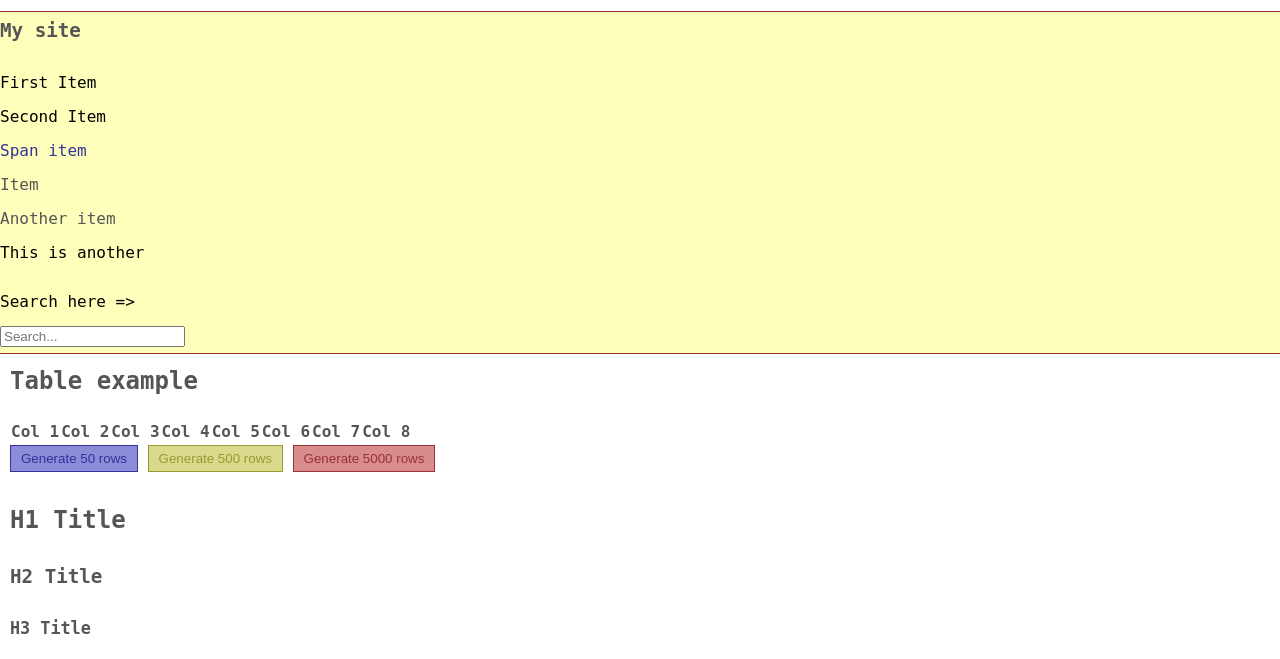
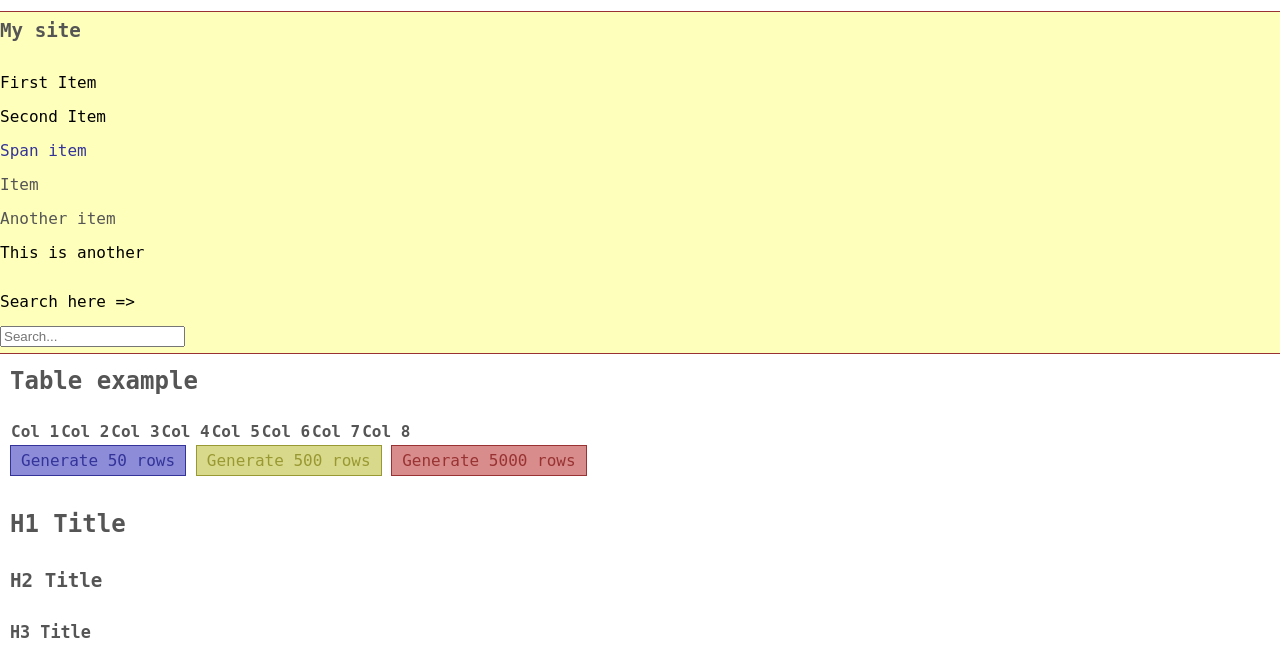
Before and after one commit to Leprosy/ProgUI, a plain HTML site: page index.html in a window 1280 px wide. Shown: the part 103-762 px from the top of the page. Drawn offline with Linux system fonts and the light colour scheme.

Commit message:
Button fonts

```diff
--- a/css/style.css
+++ b/css/style.css
@@ -192,6 +192,8 @@ nav ul:last-of-type {
 } */
 /* Buttons */
 button {
+  font-family: mono;
+  font-size: 16px;
   padding: 5px 10px;
   background-color: #a2a2a2;
   color: #555555;
--- a/css_source/components.less
+++ b/css_source/components.less
@@ -68,6 +68,8 @@ nav {
 
 /* Buttons */
 button {
+    font-family: @font-primary;
+    font-size: @font-size-base;
     padding: @padding-base @padding-base * 2;
     .block(@color-base);
     .interact(@color-base);
```
